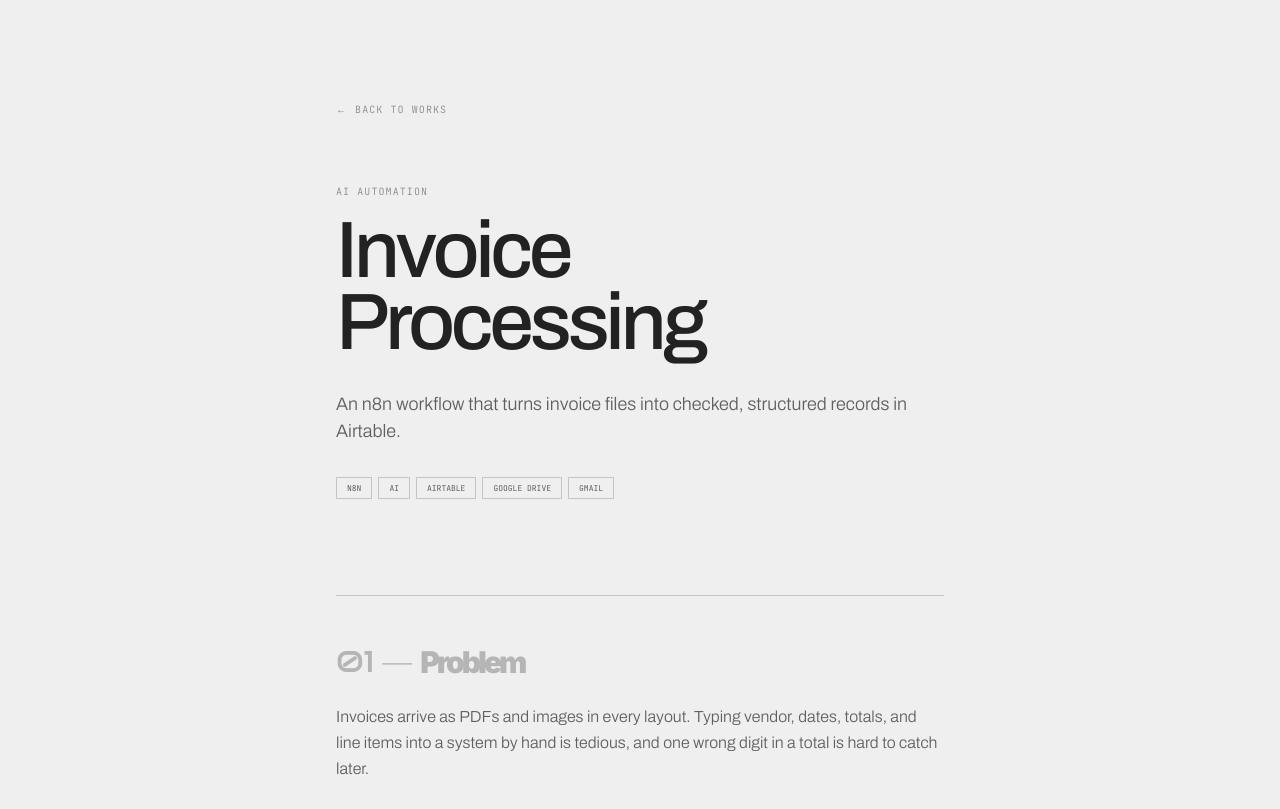
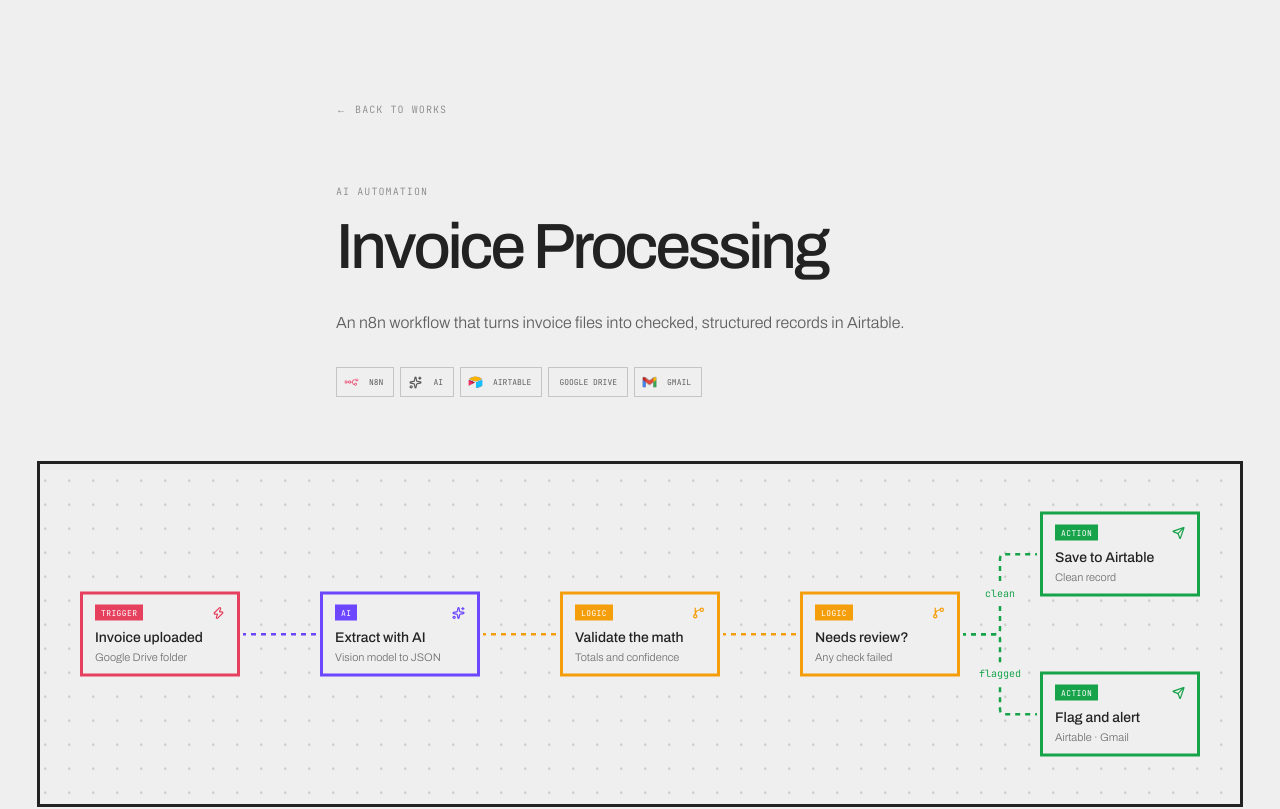
Before and after one commit to mors-codes/portfolio-2026, a Next.js app: page /works/invoice-processing in a window 1280 px wide. Shown: the top 809 px of the page. Built offline with nearby package versions, Linux system fonts and the light colour scheme; a web font is replaced by a local one.

Commit message:
Case study: diagram under header, one-line title, stack icons

```diff
--- a/src/app/works/[slug]/page.tsx
+++ b/src/app/works/[slug]/page.tsx
@@ -4,6 +4,12 @@ import Link from "next/link";
 import { notFound } from "next/navigation";
 import { CASE_STUDIES, getCaseStudy } from "@/data/caseStudies";
 import WorkflowDiagram from "@/components/ui/WorkflowDiagram";
+import Image from "next/image";
+import { Sparkles } from "lucide-react";
+import {
+  stackBlockCategories,
+  type StackBlockTool,
+} from "@/data/stackBlockData";
 
 type Props = { params: Promise<{ slug: string }> };
 
@@ -19,6 +25,55 @@ export async function generateMetadata({ params }: Props): Promise<Metadata> {
     title: `${study.title} — Case Study`,
     description: study.tagline,
   };
+}
+
+const TOOLS = stackBlockCategories.flatMap((c) => c.tools);
+
+// Icons for tags that aren't in the stack data. Add the file, then uncomment.
+const EXTRA_ICONS: Record<string, StackBlockTool["icon"]> = {
+  // "Google Drive": "/icons/stack/ai-automation/drive.svg",
+};
+
+const iconFor = (name: string) =>
+  EXTRA_ICONS[name] ??
+  TOOLS.find((t) => t.name.toLowerCase() === name.toLowerCase())?.icon;
+
+function TagIcon({ name }: { name: string }) {
+  if (name === "AI") {
+    return <Sparkles size={13} strokeWidth={2.25} aria-hidden="true" />;
+  }
+  const icon = iconFor(name);
+  if (!icon) return null;
+  if (typeof icon === "string") {
+    return (
+      <Image
+        src={icon}
+        alt=""
+        width={15}
+        height={15}
+        className="h-3.75 w-3.75"
+      />
+    );
+  }
+  // Light/dark pair: show one per theme.
+  return (
+    <>
+      <Image
+        src={icon.light}
+        alt=""
+        width={15}
+        height={15}
+        className="h-3.75 w-3.75 in-[.dark]:hidden"
+      />
+      <Image
+        src={icon.dark}
+        alt=""
+        width={15}
+        height={15}
+        className="hidden h-3.75 w-3.75 in-[.dark]:block"
+      />
+    </>
+  );
 }
 
 const META =
@@ -52,23 +107,39 @@ export default async function CaseStudyPage({ params }: Props) {
 
       <header className="mt-16">
         <p className={META}>{study.category}</p>
-        <h1 className="mt-4 font-sans text-[clamp(2.75rem,8vw,5rem)] leading-[0.9] font-medium tracking-tighter text-balance">
+        <h1 className="mt-4 font-sans text-[clamp(1.75rem,7vw,4rem)] leading-none font-medium tracking-tighter whitespace-nowrap">
           {study.title}
         </h1>
-        <p className="mt-8 max-w-2xl font-sans text-base font-light leading-normal text-ink/70 md:text-lg">
+        <p className="mt-8 max-w-2xl font-sans text-sm font-light leading-normal text-ink/70 md:text-base">
           {study.tagline}
         </p>
         <ul className="mt-8 flex flex-wrap gap-1.5">
-          {study.stack.map((name) => (
-            <li
-              key={name}
-              className="border border-ink/20 px-2.5 py-1 font-mono text-[8px] text-ink/70 uppercase"
-            >
-              {name}
-            </li>
-          ))}
+          {study.stack.map((name) => {
+            const hasIcon = name === "AI" || Boolean(iconFor(name));
+            return (
+              <li
+                key={name}
+                className={`flex items-center gap-2 border border-ink/20 py-1 font-mono text-[8px] text-ink/70 uppercase ${
+                  hasIcon ? "pr-2.5 pl-1" : "px-2.5"
+                }`}
+              >
+                {hasIcon && (
+                  <span className="grid h-5 w-5 place-items-center">
+                    <TagIcon name={name} />
+                  </span>
+                )}
+                {name}
+              </li>
+            );
+          })}
         </ul>
       </header>
+
+      {study.diagram && (
+        <div className="relative left-1/2 mt-16 w-[min(1400px,calc(100vw-4rem))] -translate-x-1/2">
+          <WorkflowDiagram diagram={study.diagram} />
+        </div>
+      )}
 
       <section className="mt-24 grid gap-12 border-t border-ink/20 pt-12">
         <div>
@@ -87,11 +158,6 @@ export default async function CaseStudyPage({ params }: Props) {
 
       <section className="mt-24 border-t border-ink/20 pt-12">
         <SectionLabel n="03">HowItWorks</SectionLabel>
-        {study.diagram && (
-          <div className="relative left-1/2 mt-10 w-[min(1400px,calc(100vw-4rem))] -translate-x-1/2">
-            <WorkflowDiagram diagram={study.diagram} />
-          </div>
-        )}
         <ol className="mt-10">
           {study.flow.map((step, i) => (
             <li
```
